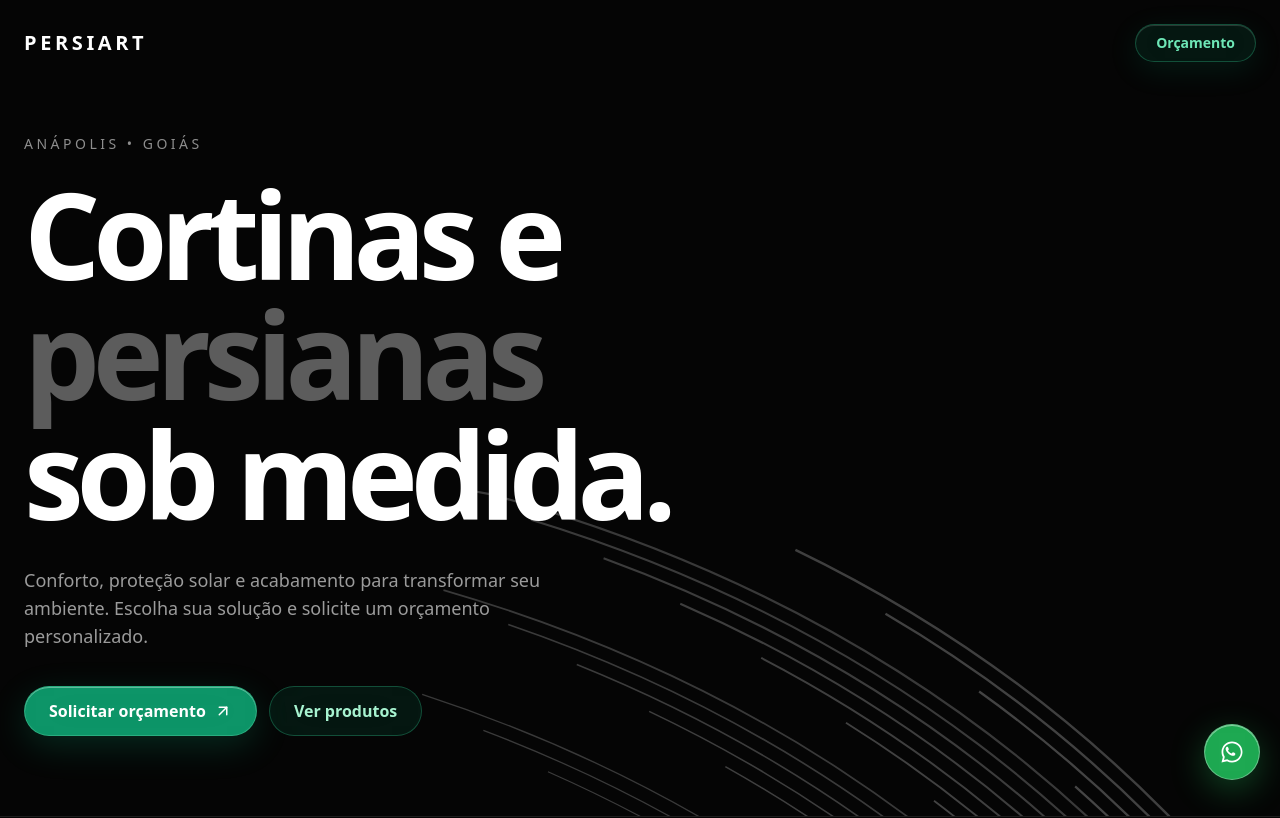
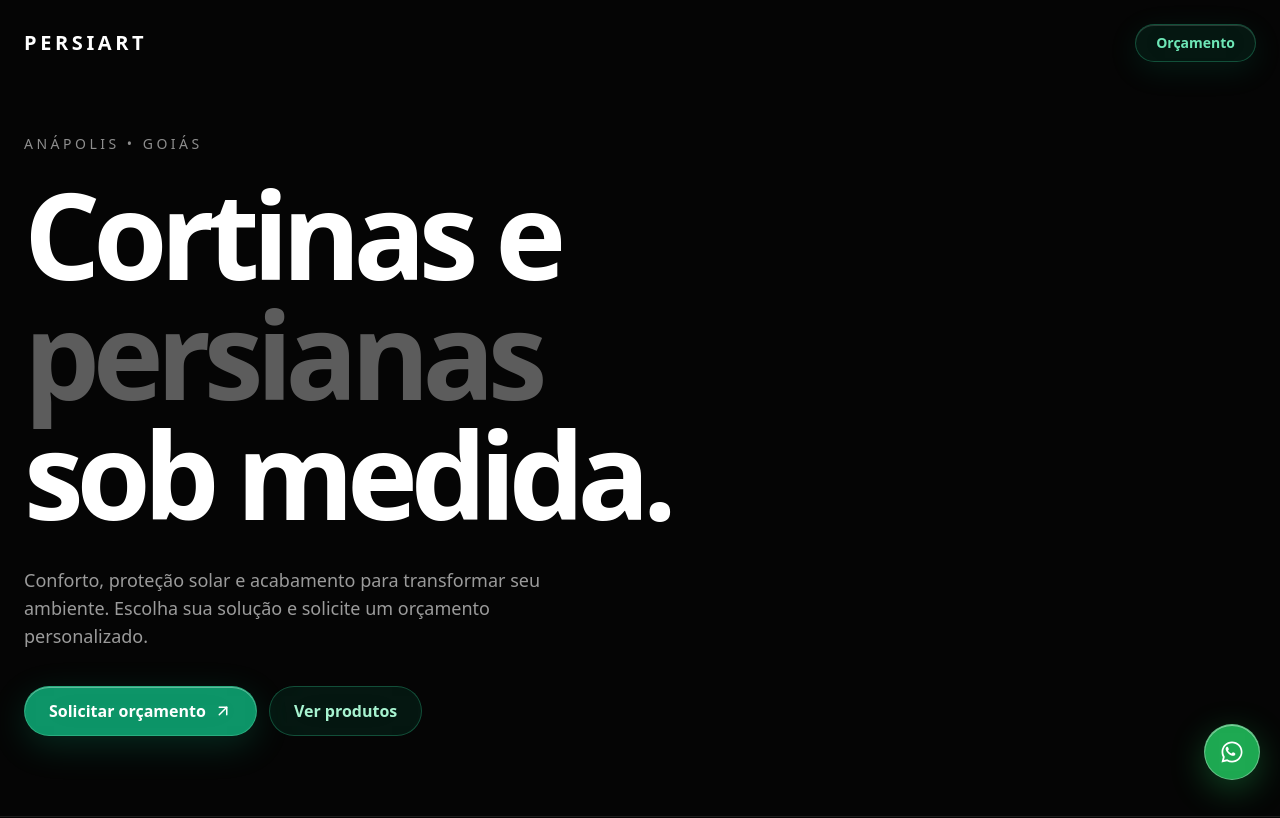
Before and after one commit to joaovitorsouzaoficial299-stack/PERSIART, a Next.js app: page / in a window 1280 px wide. Shown: the top 818 px of the page. Built offline with nearby package versions, Linux system fonts and the light colour scheme.

Commit message:
style: remove animated background lines

```diff
--- a/app/page.tsx
+++ b/app/page.tsx
@@ -3,7 +3,6 @@
 import { useState } from "react";
 import Image from "next/image";
 import { ArrowUpRight, ChevronDown, Instagram, MapPin, MessageCircle, Phone, Ruler, ShieldCheck, Factory, Sparkles, X } from "lucide-react";
-import { FloatingPathsBackground } from "@/components/ui/floating-paths";
 import ScrollBaseAnimation from "@/components/ui/scroll-text-marquee";
 
 const WHATSAPP = "5562993543196";
@@ -49,7 +48,7 @@ export default function Home() {
 
   return <main className="min-h-screen bg-[#050505] text-white">
     <section className="relative min-h-[92vh] overflow-hidden border-b border-white/10">
-      <FloatingPathsBackground position={-1} className="min-h-[92vh]">
+      <div className="min-h-[92vh]">
         <nav className="relative z-10 mx-auto flex max-w-7xl items-center justify-between px-6 py-6">
           <div className="text-xl font-black tracking-[.18em]">PERSIART</div>
           <a href={quote("um produto")} className="rounded-full border border-emerald-400/30 bg-emerald-500/10 px-5 py-2 text-sm font-semibold text-emerald-300 backdrop-blur-xl shadow-[inset_0_1px_0_rgba(255,255,255,.15),0_8px_30px_rgba(16,185,129,.12)] transition hover:bg-emerald-500/20">Orçamento</a>
@@ -65,7 +64,7 @@ export default function Home() {
             </div>
           </div>
         </div>
-      </FloatingPathsBackground>
+      </div>
     </section>
 
     <section className="border-b border-white/10 py-7 text-white/20"><ScrollBaseAnimation baseVelocity={-3}>CORTINAS • PERSIANAS • TOLDOS • AUTOMAÇÃO • CONFORTO • DESIGN • </ScrollBaseAnimation></section>
```
